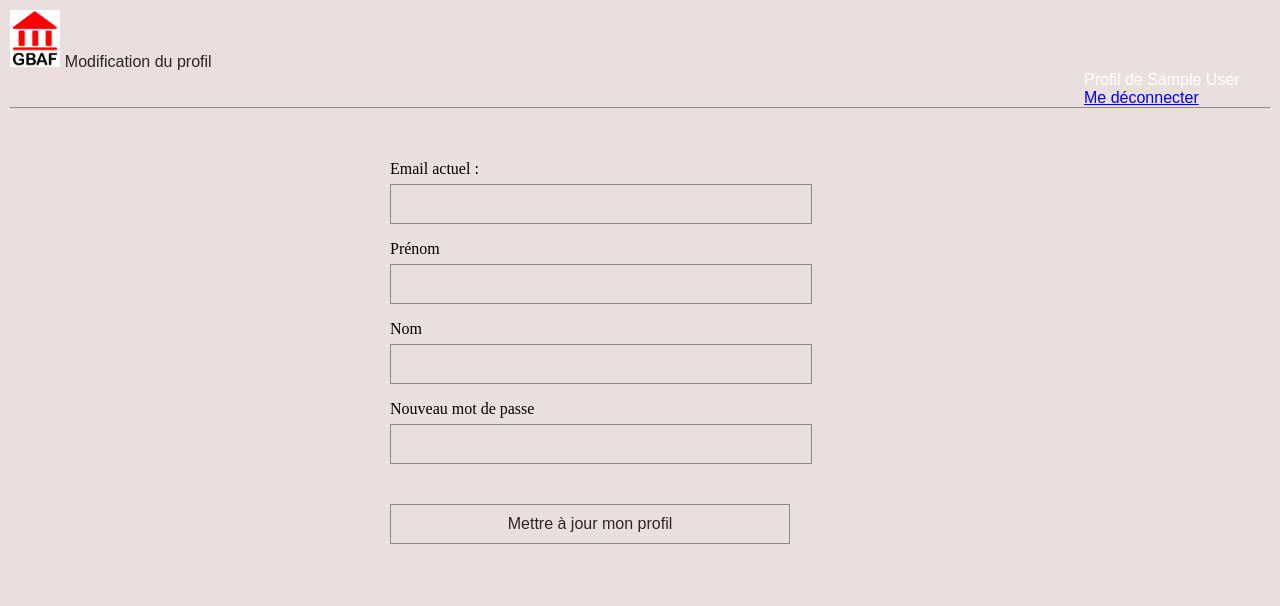
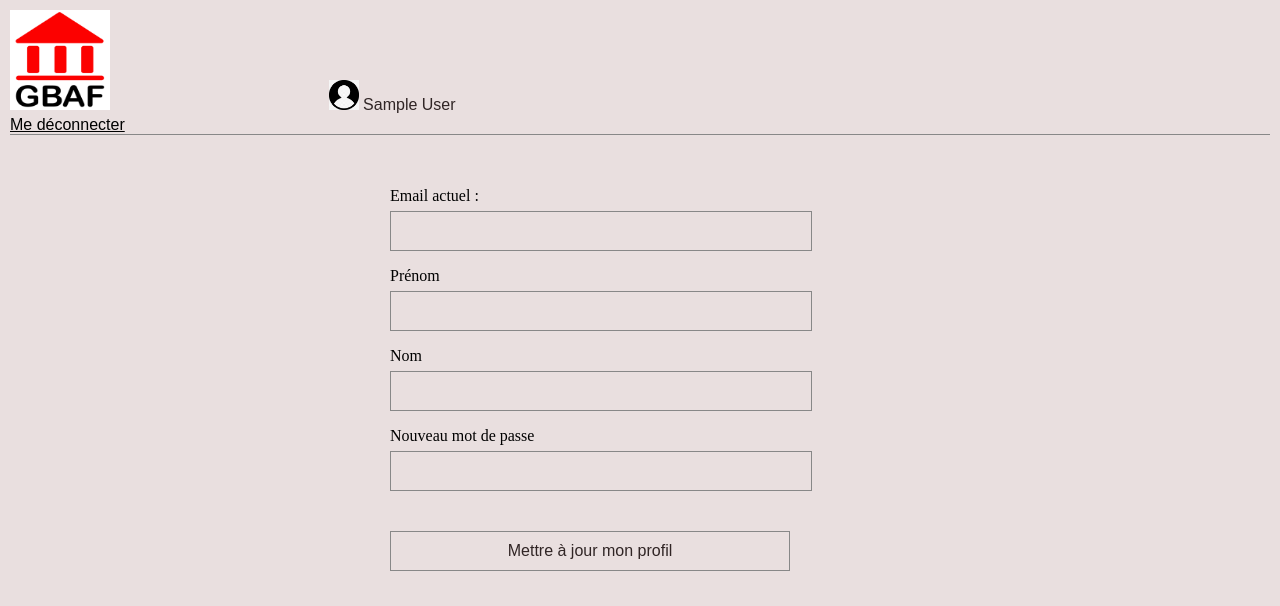
Before and after one commit to DevTipsy/Projet3, a PHP site: page /update.php in a window 1280 px wide. Shown: the top 606 px of the page. Run offline with PHP 8.4, Linux system fonts and the light colour scheme; the visitor is signed in with stand-in values (Sample User, id 1).

Commit message:
header update+details

```diff
--- a/css/index.css
+++ b/css/index.css
@@ -8,19 +8,18 @@ header{
 
 a.bonjour{
    font: 16pt arial;
-   margin-left: 77%;
+   margin-left: 17%;
 }
 
 
 
-.boutonheader{
+a.boutonheader{
    padding: 3px;
-   color:#FFF;
+   color:#302525;
    border-radius:1px;
-   text-align: right;
    font: 12pt arial;
    margin-bottom: 1px;
-   margin-left: 85%;
+   margin-left: 55%;
 }
 
 
--- a/update.php
+++ b/update.php
@@ -35,17 +35,22 @@ if(isset($_POST['update']))
 
 <!DOCTYPE html>
 <html>
-   <header>
-      <title></title>
-      <meta charset="utf-8">
-      <link rel="stylesheet" type="text/css" href="css/index.css" />
-      <a href="page_daccueil.php"><img alt="logo" src="logo_gbaf.png" width="4%" height="7%"></a>
-            Modification du profil
-            <span class="boutonheader">
-                Profil de <?=$_SESSION["nomPrenom"]?><br>
-                <span class="boutonheader"><a href="deconnexion.php">Me déconnecter</a></span>
-            </span>
-   </header>
+    <header>
+            <div id="header">
+                <meta charset="utf-8" />
+                <link rel="stylesheet" type="text/css" href="css/index.css" />
+                <link rel="stylesheet" media="(max-width: 575.98px)" href="css/media.css" />
+                <link rel="stylesheet" media="smartphones(max-width: 767.98px)" href="css/media.css" />
+                <link rel="stylesheet" media="tablets(max-width: 991.98px)" href="css/media.css" />
+                <link rel="stylesheet" media="desktops(max-width: 1199.98px)" href="css/media.css" />
+
+                            <a class="logoh" href="page_daccueil.php"><img alt="logo" src="logo_gbaf.png" width="100px" height="100px"></a>
+
+                            <a class="bonjour" href="update.php"><img alt="profil" src="images/profil.png" width="30px" height="30px"></a> <?=$_SESSION["nomPrenom"]?><br>
+                            <a style="color: black;" href="deconnexion.php">Me déconnecter</a>
+
+    </header>
+
     <body>
 
         <div align="center">
```
